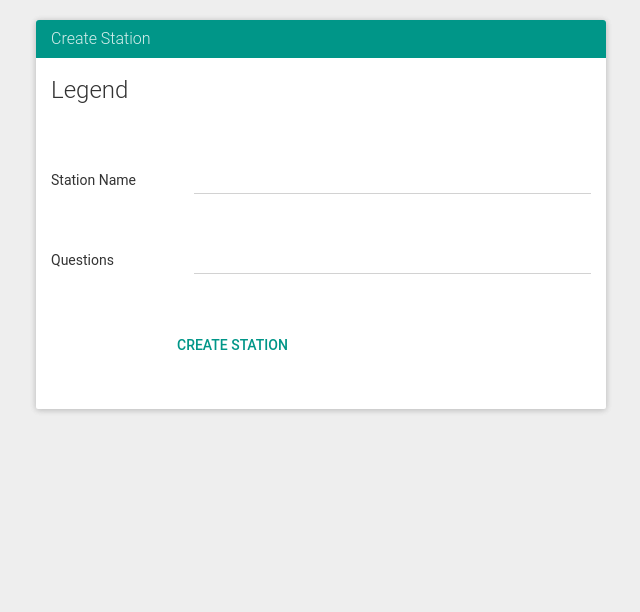
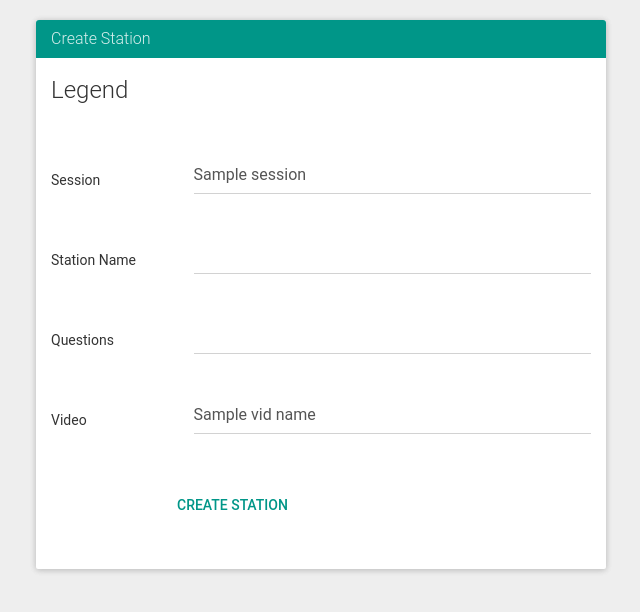
Before and after one commit to nmill128/SapQR, a Flask app: template app/templates/createStation.html in a window 1280 px wide. Shown: the part 60-672 px from the top of the page, without its empty margins (319-959 px from the left). Run offline with Flask 2, Linux system fonts and the light colour scheme; the template is opened without the code that fills it: most values are stand-ins (such as "Sample title", 1, 10 or a date in 2020); some libraries are stand-ins or nearby versions.

Commit message:
create first glance

```diff
--- a/app/__init__.py
+++ b/app/__init__.py
@@ -6,7 +6,7 @@ from flask.ext.pymongo import PyMongo
 app = Flask(__name__)
 import qrviews
 import json
-
+import os
 
 app.wsgi_app = DebuggedApplication(app.wsgi_app, True)
 
@@ -207,10 +207,25 @@ def mommentArrayKey(momment):
 def wrongStation():
     return render_template('wrongStation.html')
 
-@app.route("/createStation")
+@app.route("/createStation/<session_id>", methods=["GET", "POST"])
 @facilitator_required
-def createStation():
-	return render_template('createStation.html')
+def createStation(session_id=None):
+	if request.method == "POST":
+		return "post"
+	vidNames = os.listdir("/home/ec2-user/SapQR/static/vid")
+	choosenSession = mongo.db.sessions.find({'session_id':session_id})
+	sessions = list(mongo.db.sessions.find({'owner':session['user_id']}))
+	return render_template('createStation.html', vidNames=vidNames, sessions = sessions, choosenSession=choosenSession)
+
+@app.route("/createStation", methods=["POST"])
+@facilitator_required
+def createStationPost():
+	if request.method == "POST":
+		return "post"
+	choosenSession = mongo.db.sessions.find({'session_id':session_id})
+	sessions = list(mongo.db.sessions.find({'owner':session['user_id']}))
+	return render_template('createStation.html', sessions = sessions, choosenSession=choosenSession)
+
 
 @app.route("/createSession")
 @facilitator_required
--- a/app/templates/createStation.html
+++ b/app/templates/createStation.html
@@ -6,9 +6,21 @@
 			<h3 class="panel-title">Create Station</h3>
 		</div>
 		<div class="panel-body">
-			<form class="form-horizontal" action="/login" method="post">
+			<form class="form-horizontal" action="/createStation" method="post" enctype="multipart/form-data">
 				<fieldset>
 					<legend>Legend</legend>
+					<div class="form-group">
+						<div class="col-md-3 customLabel">
+							Session
+						</div>
+						<div class="col-md-9 customUser">
+							<select class="form-control">
+								{% for session in sessions %}
+									<option {% if session.session_id == choosenSession.session_id %}selected="selected"{% endif %} value="{{session.session_id}}">{{session.name}}</option>
+								{% endfor %}
+							</select>
+						</div>
+					</div>
 
 					<div class="form-group">
 						<div class="col-md-3 customLabel">
@@ -27,6 +39,19 @@
 							<input type="text" name="questions" class="form-control"/>
 						</div>
 					</div>
+					<div class="form-group">
+						<div class="col-md-3 customLabel">
+							Video
+						</div>
+						<div class="col-md-9 customUser">
+							<select class="form-control">
+								{% for vidName in vidNames %}
+									<option selected="selected" value="{{vidName}}">{{vidName}}</option>
+								{% endfor %}
+							</select>
+						</div>
+					</div>
+
 
 					<div class="form-group">
 						<div class="col-md-offset-2 col-md-8">
```
